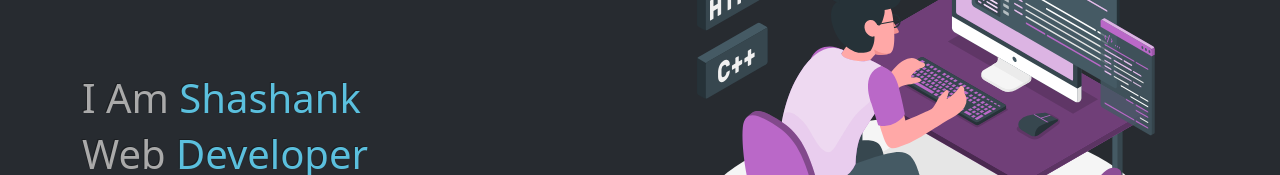
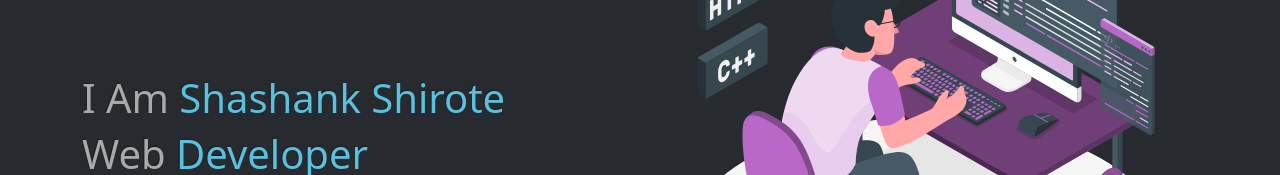
Before and after one commit to creatershashank/portfolio, a plain HTML site: page index.html in a window 1280 px wide. Shown: the part 201-376 px from the top of the page. Drawn offline with nearby package versions, Linux system fonts and the light colour scheme.

Commit message:
changes is h1

```diff
--- a/index.html
+++ b/index.html
@@ -58,7 +58,7 @@
     <div class="container">
         <div class="row">
             <div class="col-md-6 d-flex justify-content-center flex-column">
-                <h1> I Am <span class="text-info">Shashank</span> </h1>
+                <h1> I Am <span class="text-info">Shashank Shirote</span> </h1>
                 <h1> Web <span class="text-info">Developer</span> </h1>
             </div>
             <div class="col-md-6">
```
